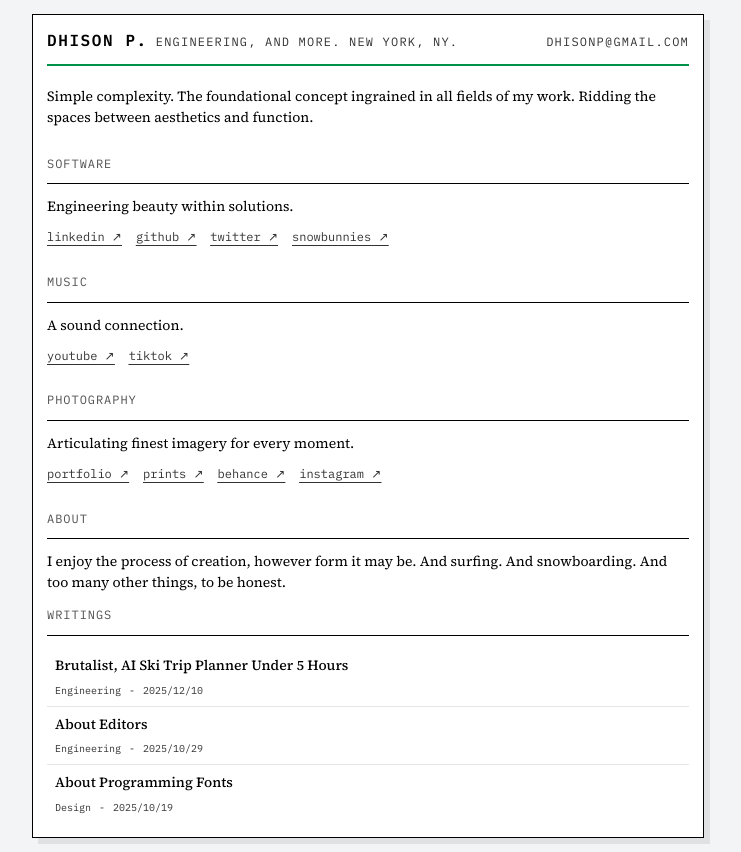
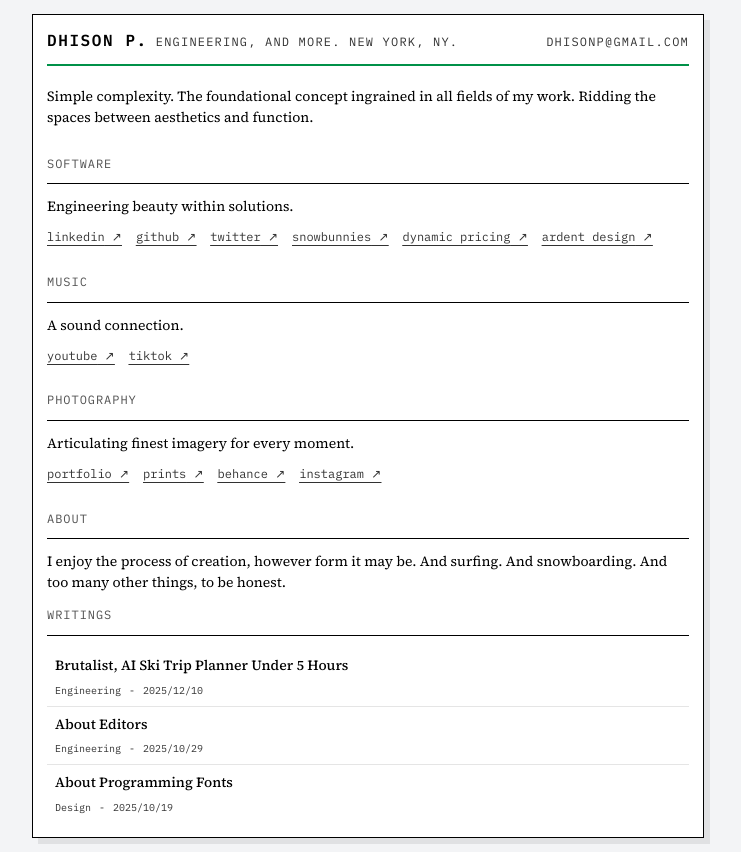
Before and after one commit to dhisonp/page, a Next.js app: page / in a window 1280 px wide. Shown: the whole page, without its empty margins (272-1013 px from the left). Built offline with nearby package versions, Linux system fonts and the light colour scheme.

Commit message:
feat: add new engineering links

```diff
--- a/src/app/collections/links.ts
+++ b/src/app/collections/links.ts
@@ -11,6 +11,8 @@ const links = {
   linkedin: 'https://www.linkedin.com/in/dhisonp/',
   twitter: 'https://x.com/DhisonPadma',
   snowbunnies: 'https://snow-bunnies.vercel.app',
+  dynamic_pricing: 'https://dynamic-pricing-two.vercel.app/',
+  ardent_design: 'https://ardent-design.vercel.app/',
 };
 
 export default links;
--- a/src/app/components/sections/Intro.tsx
+++ b/src/app/components/sections/Intro.tsx
@@ -19,6 +19,8 @@ export function Intro() {
             { label: 'github', href: links.github },
             { label: 'twitter', href: links.twitter },
             { label: 'snowbunnies', href: links.snowbunnies },
+            { label: 'dynamic pricing', href: links.dynamic_pricing },
+            { label: 'ardent design', href: links.ardent_design },
           ]}
         />
       </Subsection>
```
